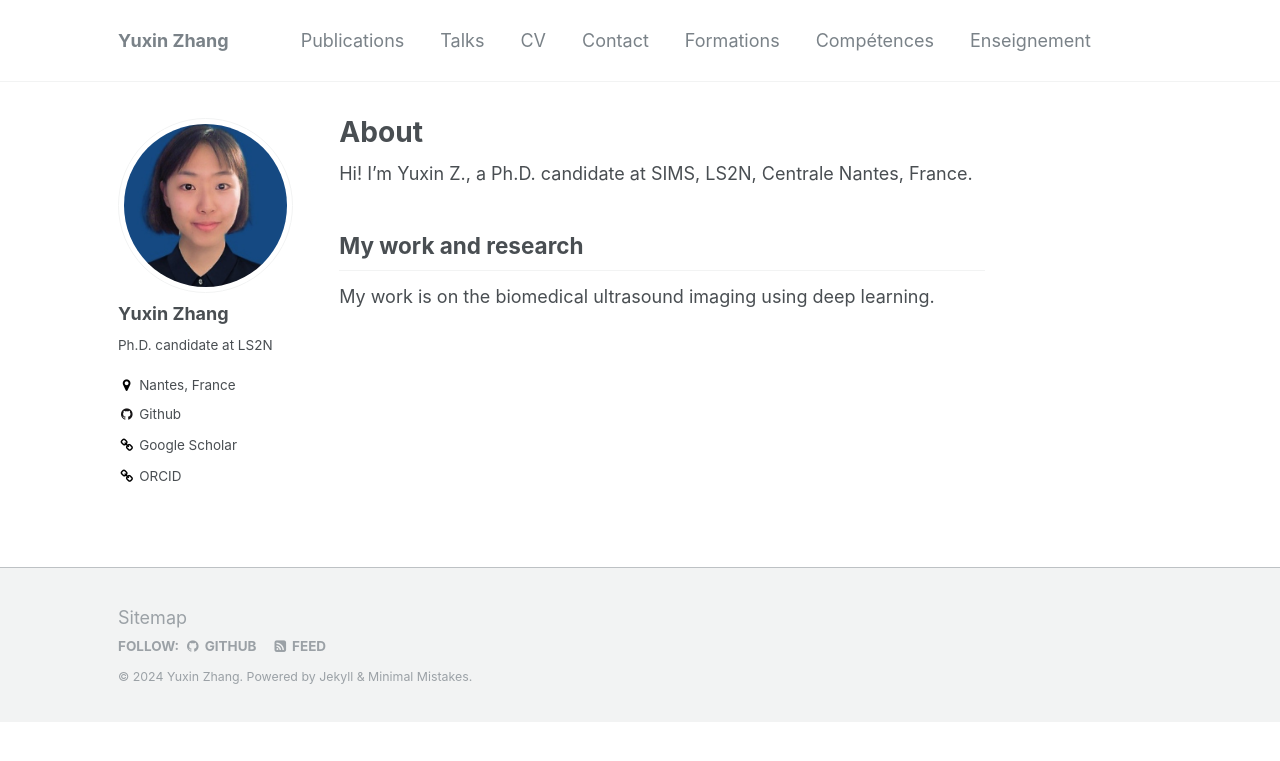
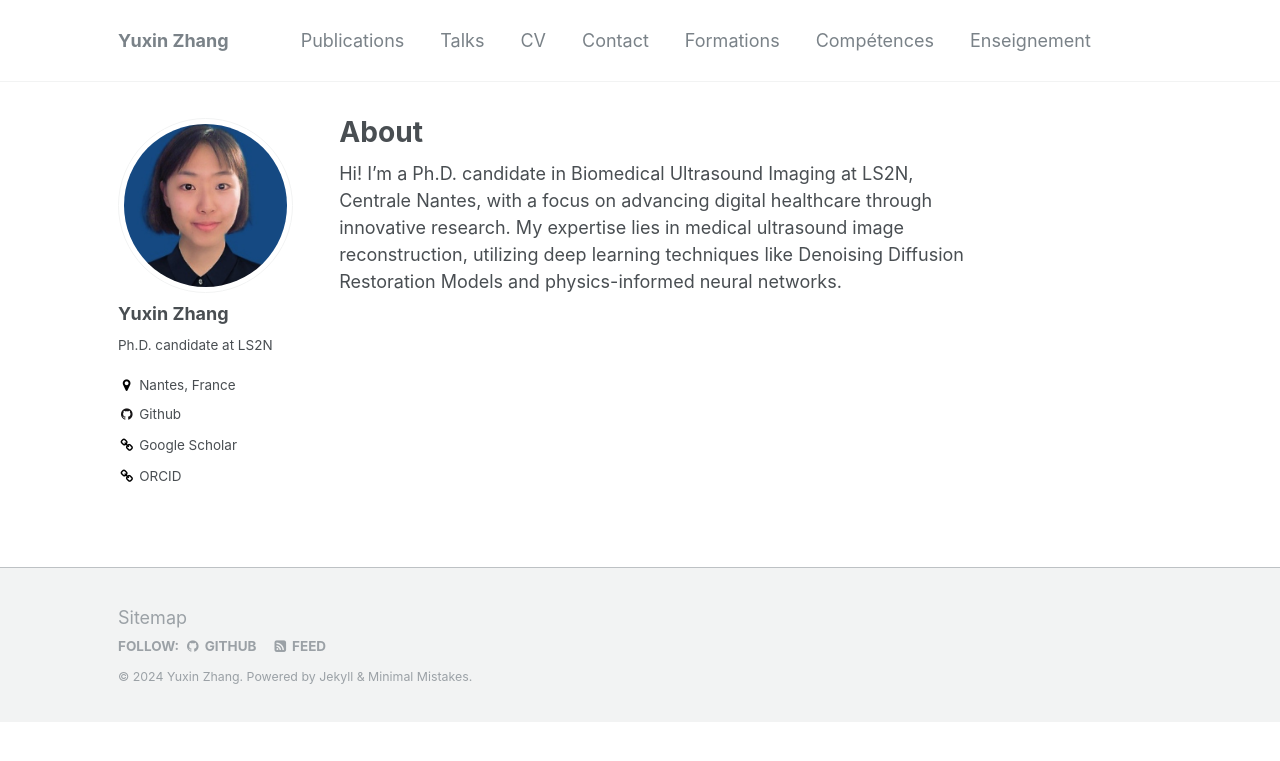
Before and after one commit to Yuxin-Zhang-Jasmine/Yuxin-Zhang-Jasmine.github.io, a Jekyll site: the page built from _pages/about.md, in a window 1280 px wide. Shown: the top 761 px of the page. Built offline with Jekyll 4.4.1, drawn with Linux system fonts in a browser that asks for light colours.

Commit message:
Update about.md

```diff
--- a/_pages/about.md
+++ b/_pages/about.md
@@ -9,7 +9,4 @@ redirect_from:
 
 {% include base_path %}
 
-Hi! I’m Yuxin Z., a Ph.D. candidate at SIMS, LS2N, Centrale Nantes, France.
-
-## My work and research
-My work is on the biomedical ultrasound imaging using deep learning.
+Hi! I'm a Ph.D. candidate in Biomedical Ultrasound Imaging at LS2N, Centrale Nantes, with a focus on advancing digital healthcare through innovative research. My expertise lies in medical ultrasound image reconstruction, utilizing deep learning techniques like Denoising Diffusion Restoration Models and physics-informed neural networks.
```
